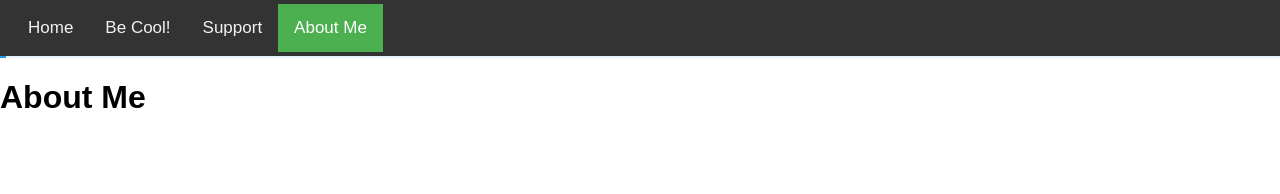
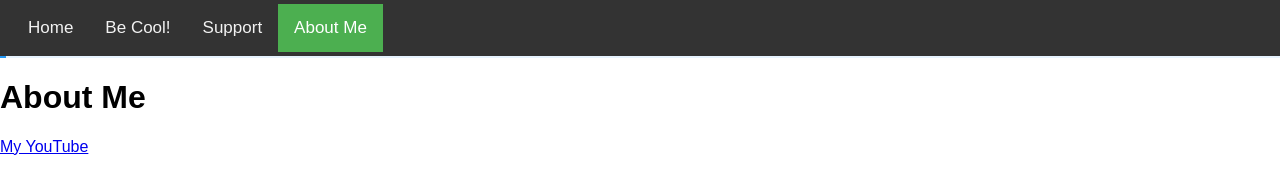
Before and after one commit to rzssv/CoolWebPage, a plain HTML site: page about.html in a window 1280 px wide. Drawn offline with Linux system fonts and the light colour scheme.

Commit message:
Update about.html
Updated about.html to show my YouTube channel.

```diff
--- a/about.html
+++ b/about.html
@@ -86,6 +86,7 @@ body {margin:0;}
     <p><strong>Info</strong> This site is still in development.</p>
   </div>
   <h1>About Me</h1>
+    <a href=https://www.youtube.com/channel/UCuHpA3I7qdcEDlUhAlIsstg?view_as=subscriber>My YouTube</a>
 
 
 
```
